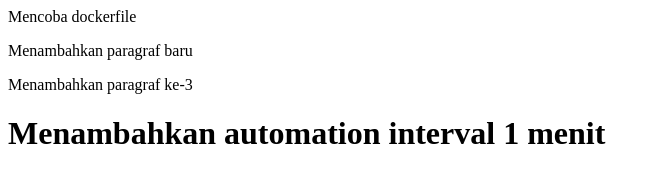
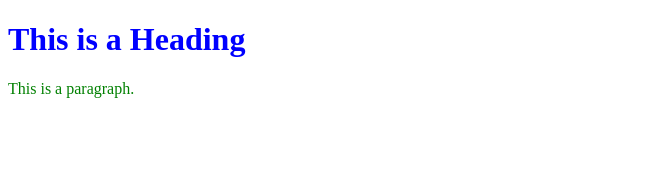
Before and after one commit to Rhae24/nginx-custom, a plain HTML site: page index.html in a window 1280 px wide. Shown: the whole page, without its empty margins (0-660 px from the left). Drawn offline with Linux system fonts and the light colour scheme.

Commit message:
Update index.html

```diff
--- a/index.html
+++ b/index.html
@@ -1,4 +1,12 @@
-<p>Mencoba dockerfile</p>
-<p>Menambahkan paragraf baru</p>
-<p>Menambahkan paragraf ke-3</p>
-<h1> Menambahkan automation interval 1 menit </h1>
+<!DOCTYPE html>
+<html>
+<head>
+<title>Page Title</title>
+</head>
+<body>
+
+<h1 style="color:blue;">This is a Heading</h1>
+<p style="color:green;">This is a paragraph.</p>
+
+</body>
+</html>
```
